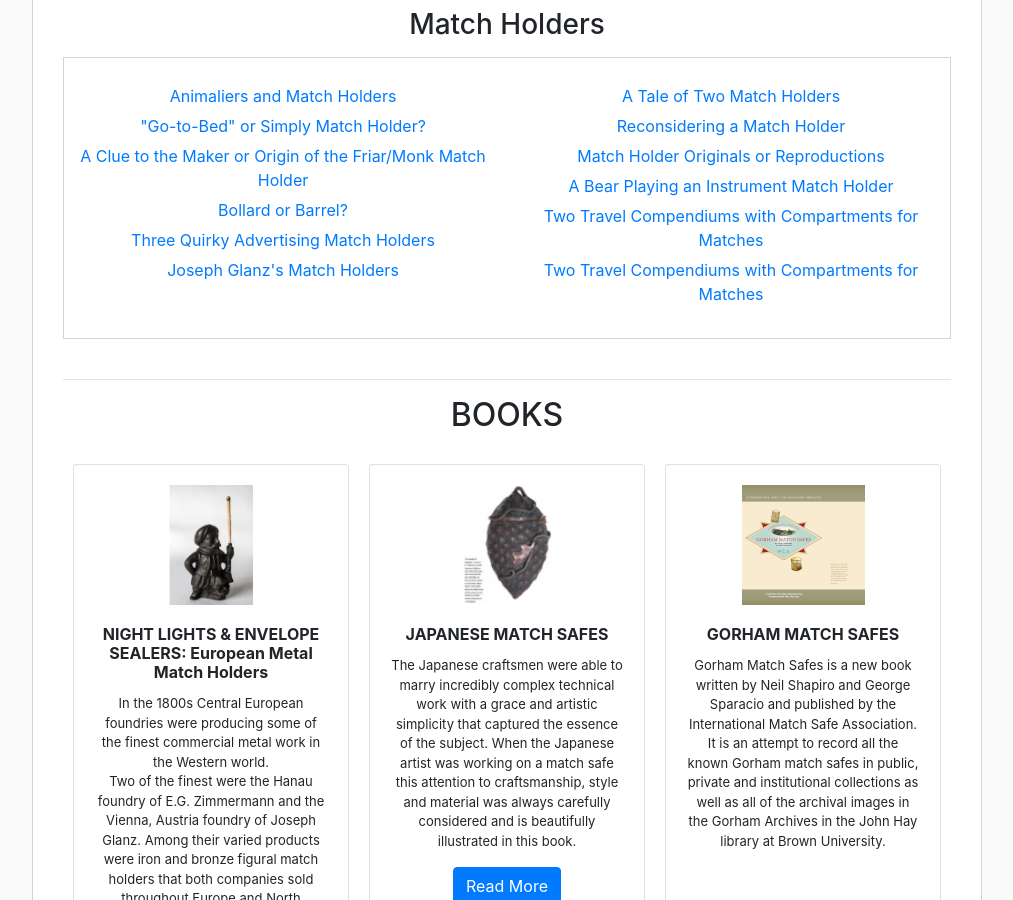
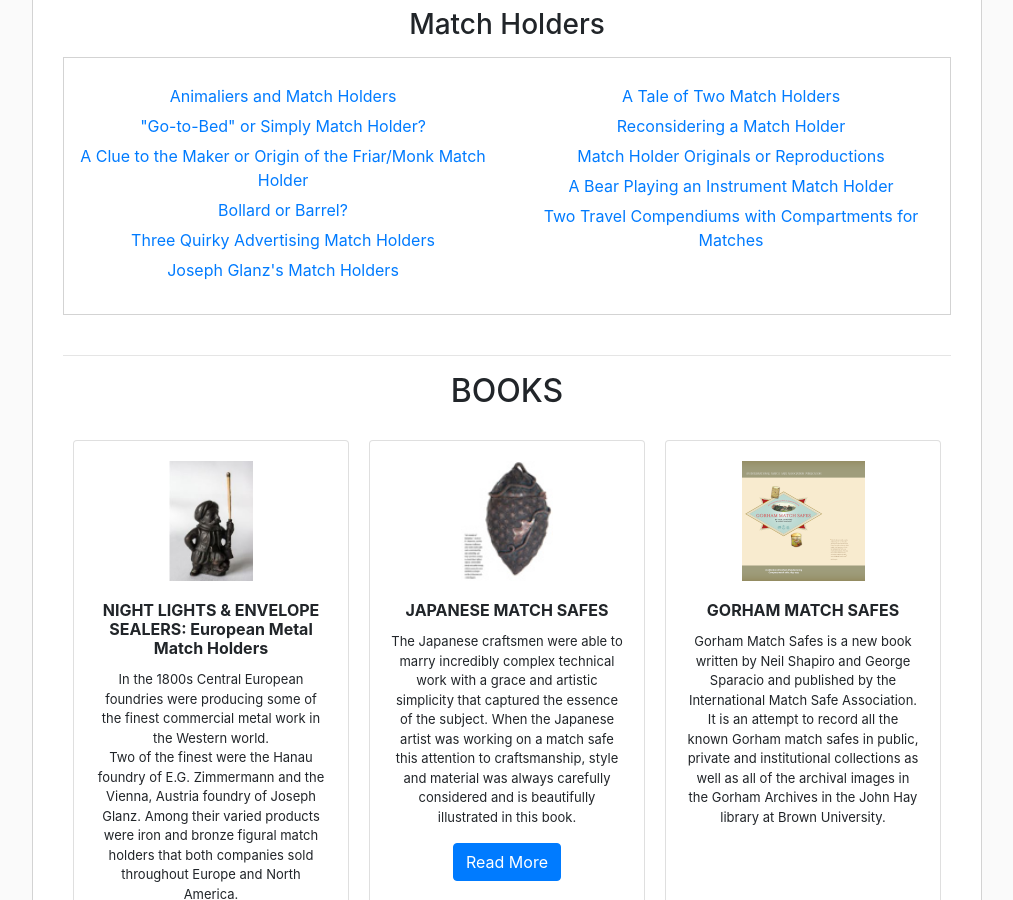
Before and after one commit to neilshapiro/MatchSafeScholar, a Jekyll site: the page built from works.html, in a window 1280 px wide and 900 px high, scrolled down 1965 px. Shown: the whole window, without its empty margins (228-1241 px from the left). Built offline with Jekyll 4.4.1, drawn with Linux system fonts in a browser that asks for light colours.

Commit message:
Update Articles “holder_section”

```diff
--- a/_data/articles/holders.json
+++ b/_data/articles/holders.json
@@ -43,10 +43,6 @@
     {
       "path": "https://res.cloudinary.com/matchsafescholar/image/upload/v1677854845/Two_Travel_Compendiums_with_Compartments_for_Matches.pdf",
       "title": "Two Travel Compendiums with Compartments for Matches"
-    },
-    {
-      "title": "Two Travel Compendiums with Compartments for Matches",
-      "path": "https://res.cloudinary.com/matchsafescholar/image/upload/v1677855338/articles/Two_Travel_Compendiums_with_Compartments_for_Matches.pdf"
     }
   ]
 }
```
